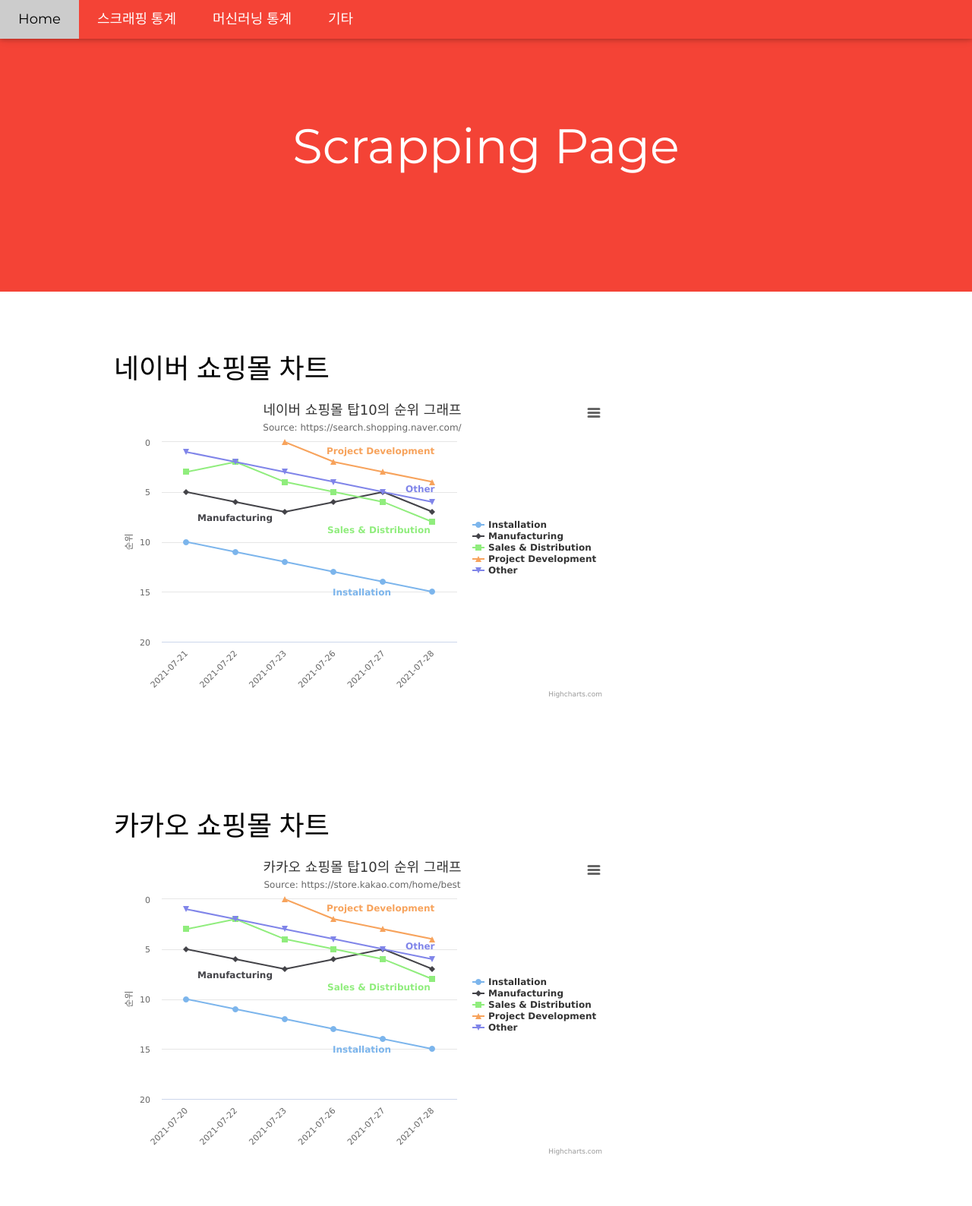
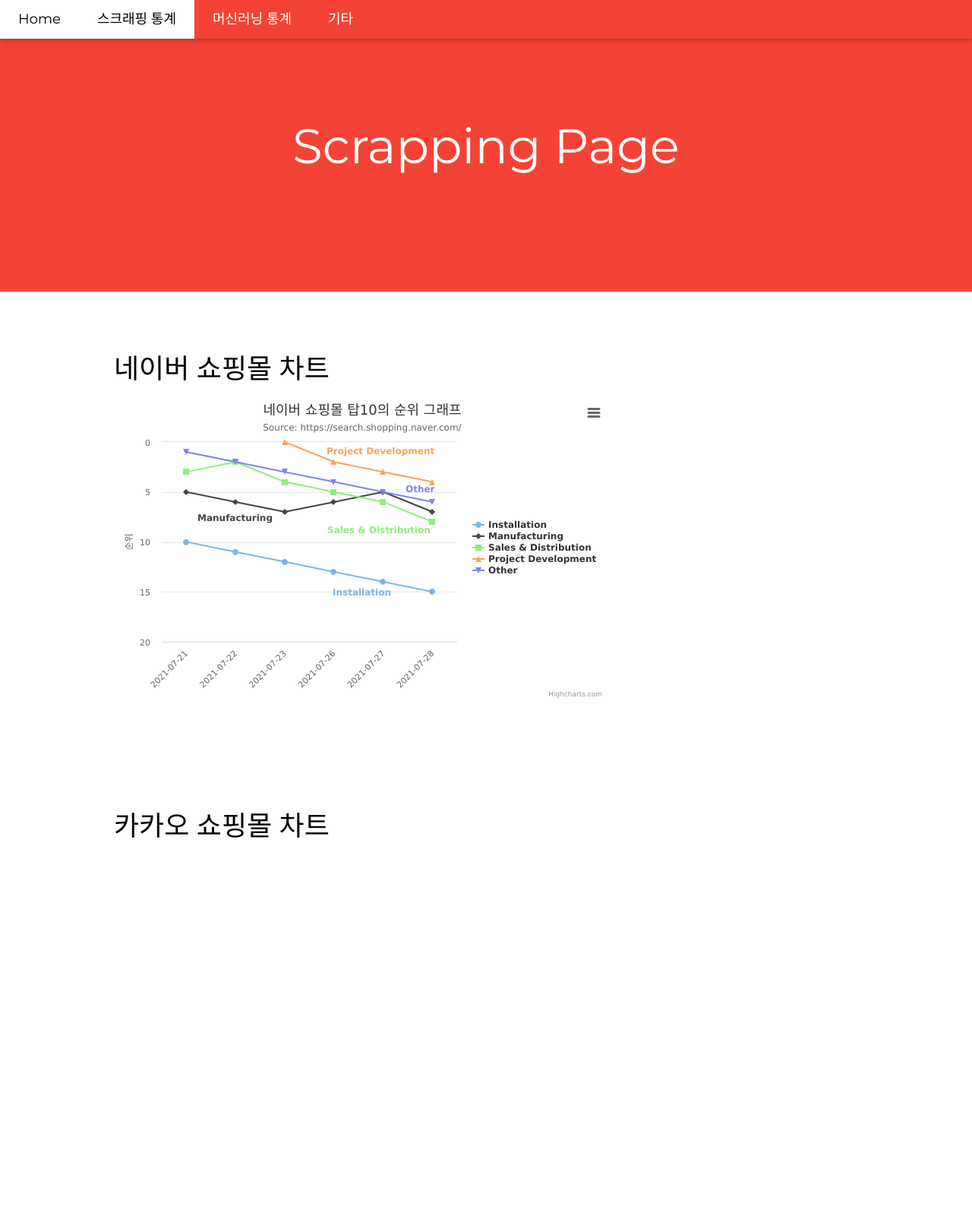
Before and after one commit to 00FFEF/Team_Project, a Django app: page /scrapping_index in a window 1280 px wide. Shown: the whole page at 76% size. After the commit the page ends 1103 px from the top, so only its background shows below. Run offline with Django 3.2, Linux system fonts and the light colour scheme.

Commit message:
메뉴 버그 수정

```diff
--- a/templates/machine_index.html
+++ b/templates/machine_index.html
@@ -18,9 +18,9 @@
   <div class="w3-top">
     <div class="w3-bar w3-red w3-card w3-left-align w3-large">
       <a class="w3-bar-item w3-button w3-hide-medium w3-hide-large w3-right w3-padding-large w3-hover-white w3-large w3-red" href="javascript:void(0);" onclick="myFunction()" title="Toggle Navigation Menu"><i class="fa fa-bars"></i></a>
-      <a href="/main" class="w3-bar-item w3-button w3-padding-large w3-white">Home</a>
+      <a href="/main" class="w3-bar-item w3-button w3-hide-small w3-padding-large w3-hover-white">Home</a>
       <a href="/scrapping_index" class="w3-bar-item w3-button w3-hide-small w3-padding-large w3-hover-white">스크래핑 통계</a>
-      <a href="/machine_index" class="w3-bar-item w3-button w3-hide-small w3-padding-large w3-hover-white">머신러닝 통계</a>
+      <a href="/machine_index" class="w3-bar-item w3-button w3-padding-large w3-white">머신러닝 통계</a>
       <a href="/service_index" class="w3-bar-item w3-button w3-hide-small w3-padding-large w3-hover-white">기타</a>
     </div>
 
--- a/templates/scrapping_index.html
+++ b/templates/scrapping_index.html
@@ -13,7 +13,7 @@
   <script src="https://code.highcharts.com/modules/export-data.js"></script>
   <script src="https://code.highcharts.com/modules/accessibility.js"></script>
   <script>
-      window.onload = function(){
+      function display(data){
           Highcharts.chart('kakao', {
             title: {
                 text: '카카오 쇼핑몰 탑10의 순위 그래프'
@@ -46,22 +46,7 @@
                     pointStart: 0
                 }
             },
-            series: [{
-                name: 'Installation',
-                data: [10, 11, 12, 13, 14, 15]
-            }, {
-                name: 'Manufacturing',
-                data: [5, 6, 7, 6, 5, 7]
-            }, {
-                name: 'Sales & Distribution',
-                data: [3, 2, 4, 5, 6, 8]
-            }, {
-                name: 'Project Development',
-                data: [null, null, 0, 2, 3, 4]
-            }, {
-                name: 'Other',
-                data: [1, 2, 3, 4, 5, 6]
-            }],
+            series: data,
             responsive: {
                 rules: [{
                     condition: {
@@ -77,6 +62,8 @@
                 }]
             }
         });
+      };
+      window.onload = function(){
           Highcharts.chart('naver', {
             title: {
                 text: '네이버 쇼핑몰 탑10의 순위 그래프'
@@ -141,6 +128,8 @@
             }
         });
       };
+
+
     </script>
   <style>
   body,h1,h2,h3,h4,h5,h6 {font-family: "Lato", sans-serif}
@@ -153,8 +142,8 @@
   <div class="w3-top">
     <div class="w3-bar w3-red w3-card w3-left-align w3-large">
       <a class="w3-bar-item w3-button w3-hide-medium w3-hide-large w3-right w3-padding-large w3-hover-white w3-large w3-red" href="javascript:void(0);" onclick="myFunction()" title="Toggle Navigation Menu"><i class="fa fa-bars"></i></a>
-      <a href="/main" class="w3-bar-item w3-button w3-padding-large w3-white">Home</a>
-      <a href="/scrapping_index" class="w3-bar-item w3-button w3-hide-small w3-padding-large w3-hover-white">스크래핑 통계</a>
+      <a href="/main" class="w3-bar-item w3-button w3-hide-small w3-padding-large w3-hover-white">Home</a>
+      <a href="/scrapping_index" class="w3-bar-item w3-button w3-padding-large w3-white">스크래핑 통계</a>
       <a href="/machine_index" class="w3-bar-item w3-button w3-hide-small w3-padding-large w3-hover-white">머신러닝 통계</a>
       <a href="/service_index" class="w3-bar-item w3-button w3-hide-small w3-padding-large w3-hover-white">기타</a>
     </div>
--- a/templates/service_index.html
+++ b/templates/service_index.html
@@ -18,10 +18,10 @@
   <div class="w3-top">
     <div class="w3-bar w3-red w3-card w3-left-align w3-large">
       <a class="w3-bar-item w3-button w3-hide-medium w3-hide-large w3-right w3-padding-large w3-hover-white w3-large w3-red" href="javascript:void(0);" onclick="myFunction()" title="Toggle Navigation Menu"><i class="fa fa-bars"></i></a>
-      <a href="/main" class="w3-bar-item w3-button w3-padding-large w3-white">Home</a>
+      <a href="/main" class="w3-bar-item w3-button w3-hide-small w3-padding-large w3-hover-white">Home</a>
       <a href="/scrapping_index" class="w3-bar-item w3-button w3-hide-small w3-padding-large w3-hover-white">스크래핑 통계</a>
       <a href="/machine_index" class="w3-bar-item w3-button w3-hide-small w3-padding-large w3-hover-white">머신러닝 통계</a>
-      <a href="/service_index" class="w3-bar-item w3-button w3-hide-small w3-padding-large w3-hover-white">기타</a>
+      <a href="/service_index" class="w3-bar-item w3-button w3-padding-large w3-white">기타</a>
     </div>
 
     <!-- Navbar on small screens -->
```
